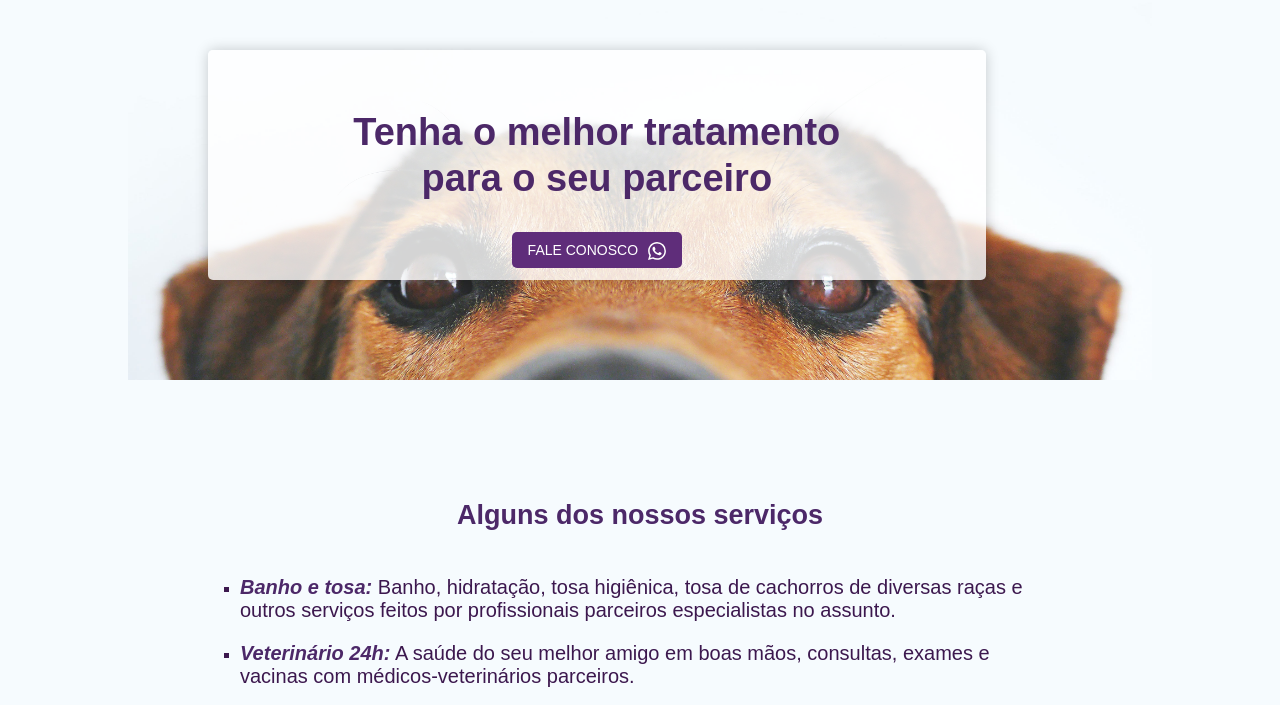
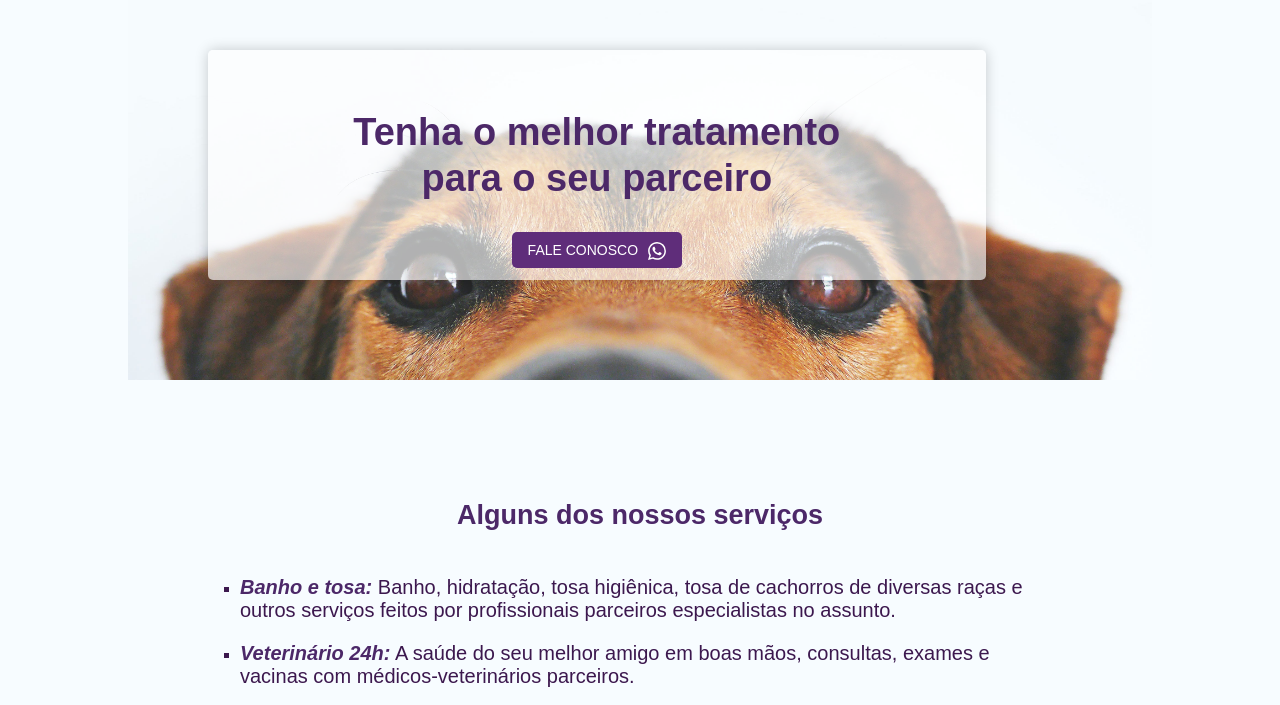
Before and after one commit to paulo620/projeto-petshop, a plain HTML site: page index.html in a window 1280 px wide. Shown: the part 80-785 px from the top of the page. Drawn offline with Linux system fonts and the light colour scheme.

Commit message:
Modificação na seção chamada

```diff
--- a/estilo.css
+++ b/estilo.css
@@ -5,7 +5,7 @@
 
 body {
     margin: 0;
-    background: #f6fbfe;
+    background: #f7fcff;
     color: #3f3252;
     font-family: Arial, sans-serif;
 }
@@ -67,7 +67,7 @@
     width: 90%;
     text-align: center;
     padding: 20px 10px;
-    background: rgba(255, 255, 255, 0.80);
+    background: rgba(255, 255, 255, 0.64);
     box-shadow: 0 0 14px rgba(0, 0, 0, 0.20);
     margin: 30px 0px auto;
     border-radius: 5px;
```
